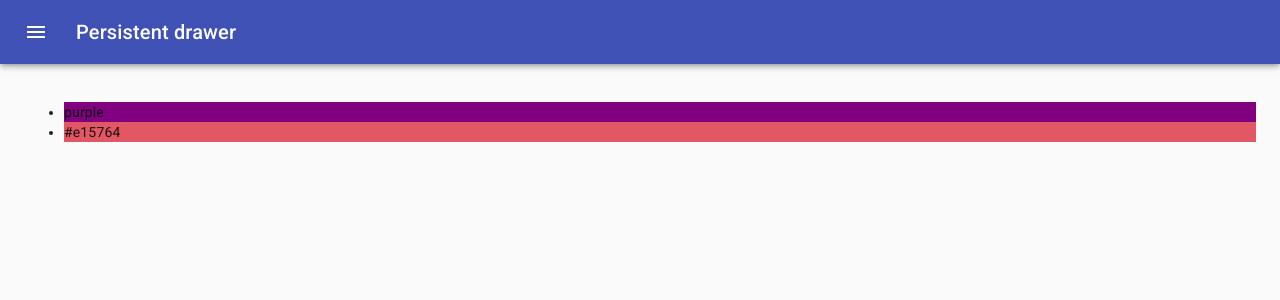
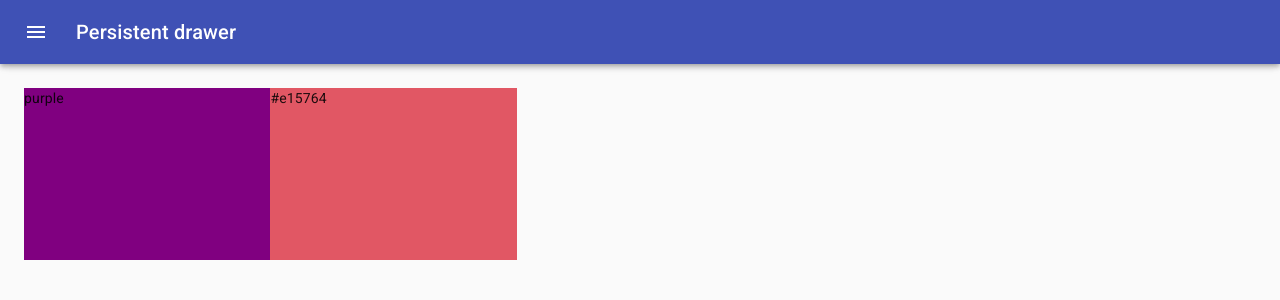
Before and after one commit to dvlprdave/Color-Burst, a React (Create React App) app: page /palette/new in a window 1280 px wide. Shown: the top 300 px of the page. Built offline with nearby package versions, Linux system fonts and the light colour scheme.

Commit message:
Added DraggableColorBox

```diff
--- /dev/null
+++ b/src/DraggableColorBox.js
@@ -0,0 +1,18 @@
+import React from 'react'
+import styled from 'styled-components';
+
+const DraggableWrapper = styled.div`
+  display: inline-block;
+  position: relative;
+  cursor: pointer;
+  height: 25%;
+  width: 20%;
+  margin: 0 auto;
+  margin-bottom: -3.5px;
+`
+
+const DraggableColorBox = (props) => {
+  return <DraggableWrapper style={{ backgroundColor: props.color }}>{props.color}</DraggableWrapper>
+}
+
+export default DraggableColorBox;
--- a/src/components/NewPaletteForm.js
+++ b/src/components/NewPaletteForm.js
@@ -13,6 +13,7 @@ import ChevronLeftIcon from '@material-ui/icons/ChevronLeft';
 import Button from '@material-ui/core/button'
 // color picker
 import { ChromePicker } from 'react-color'
+import DraggableColorBox from '../DraggableColorBox';
 
 
 const drawerWidth = 350;
@@ -57,6 +58,7 @@ const useStyles = makeStyles(theme => ({
   },
   content: {
     flexGrow: 1,
+    height: 'calc(100vh - 64px)',
     padding: theme.spacing(3),
     transition: theme.transitions.create('margin', {
       easing: theme.transitions.easing.sharp,
@@ -165,11 +167,9 @@ const NewPaletteForm = () => {
         })}
       >
         <div className={classes.drawerHeader} />
-        <ul>
-          {colors.map(color => (
-            <li style={{ backgroundColor: color }}>{color}</li>
-          ))}
-        </ul>
+        {colors.map(color => (
+          <DraggableColorBox color={color} />
+        ))}
       </main>
     </div >
   );
```
